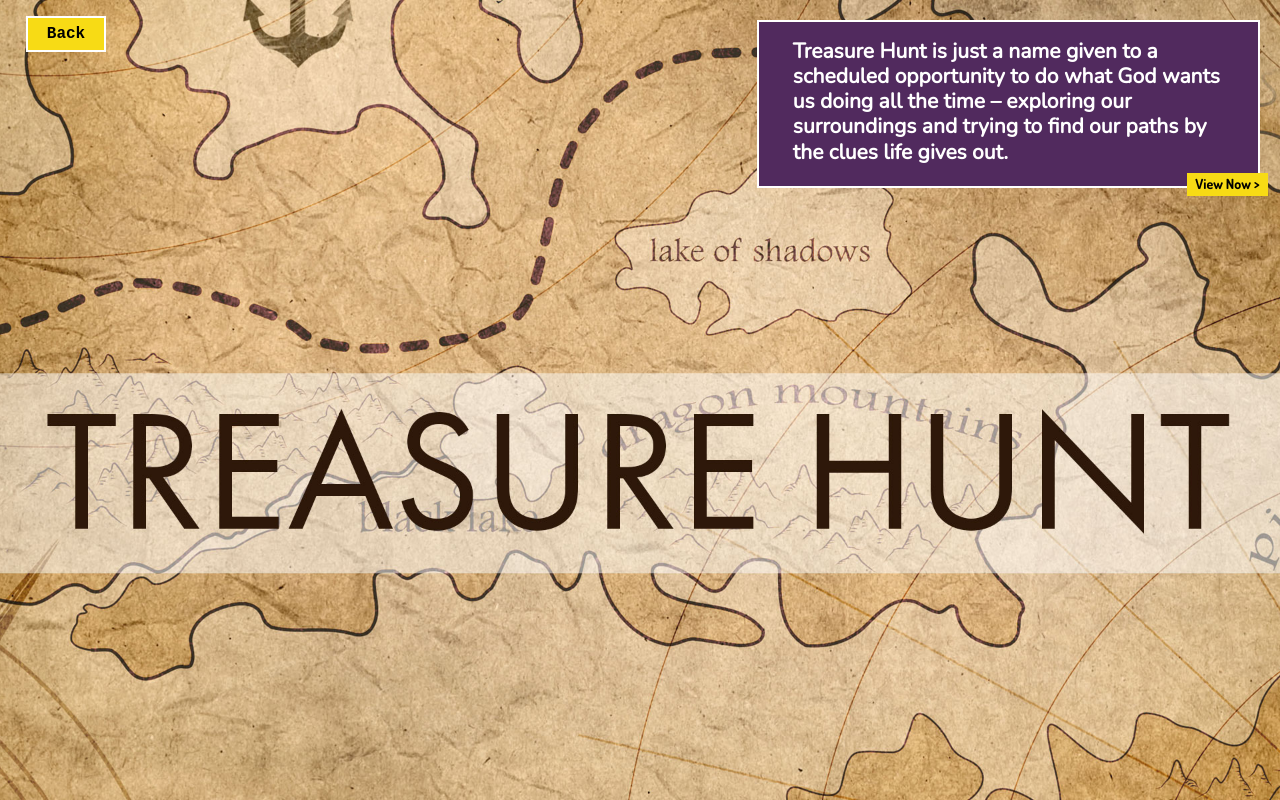
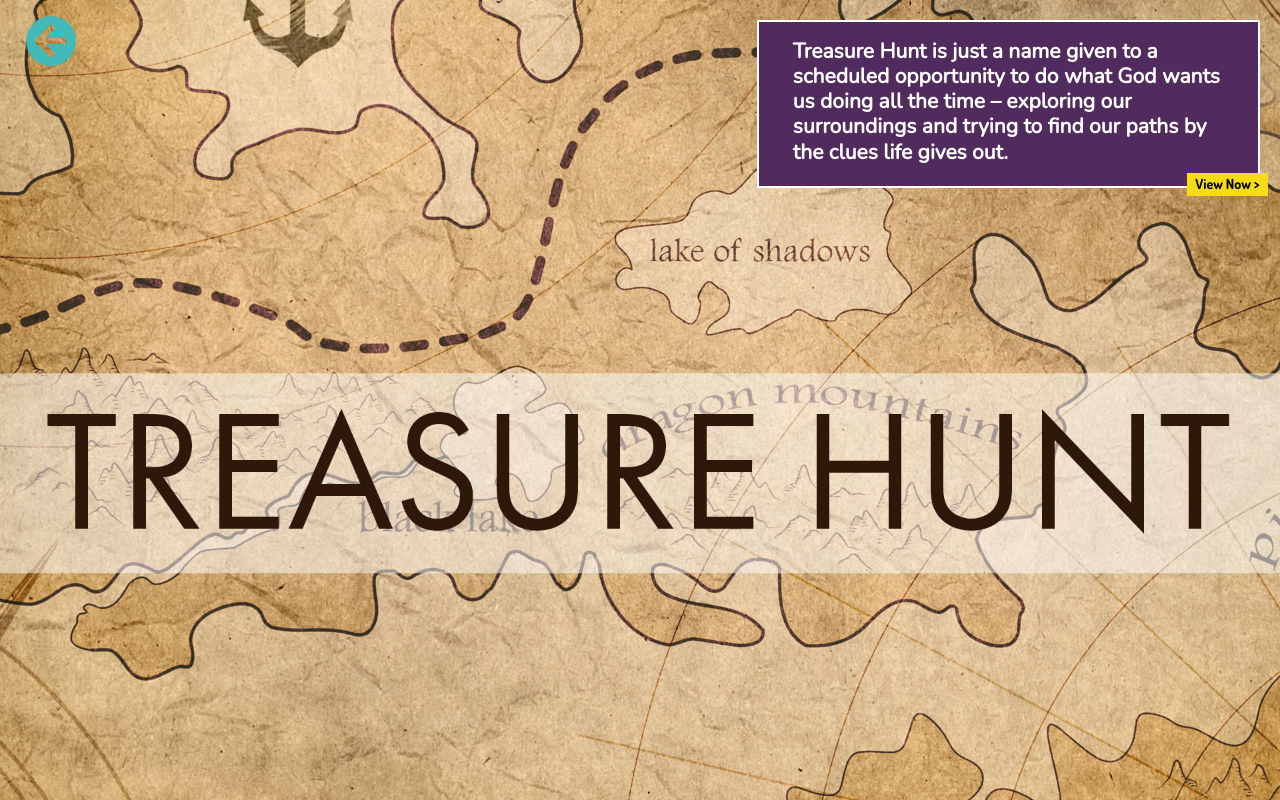
Before and after one commit to goodday451999/effe-edit, a plain HTML site: page events/informal.html in a window 1280 px wide. Drawn offline with nearby package versions, Linux system fonts and the light colour scheme; a script that the page names is missing.

Commit message:
Minor changes

```diff
--- a/events/css/sequence-theme.pop-slide.css
+++ b/events/css/sequence-theme.pop-slide.css
@@ -409,3 +409,19 @@ html,
   transform: translateY(-50%);
   cursor: pointer;
 }
+
+.back-btn{
+  position: absolute;
+  top: 2%;
+  left: 2%;
+  z-index: 1000;
+  height: 50px;
+  width: 50px;
+  cursor: pointer;
+}
+
+@media only screen and (max-width: 720px) {
+  .back-btn{
+    display: none;
+  }
+}
--- a/events/informal.html
+++ b/events/informal.html
@@ -19,11 +19,8 @@
 <body>
 
     <a href="index.html">
-        <div class="back">
-            <div class="back-inner">
-             Back
-            </div>
-          </div></a>
+      <img src="images/back.png" class="back-btn">
+    </a>
 
   <div id="sequence" class="seq">
 
```
Also changed, not shown: events/index.html (+3 -5 lines), events/mainstage.html (+2 -4 lines), events/images/back.png (added).
